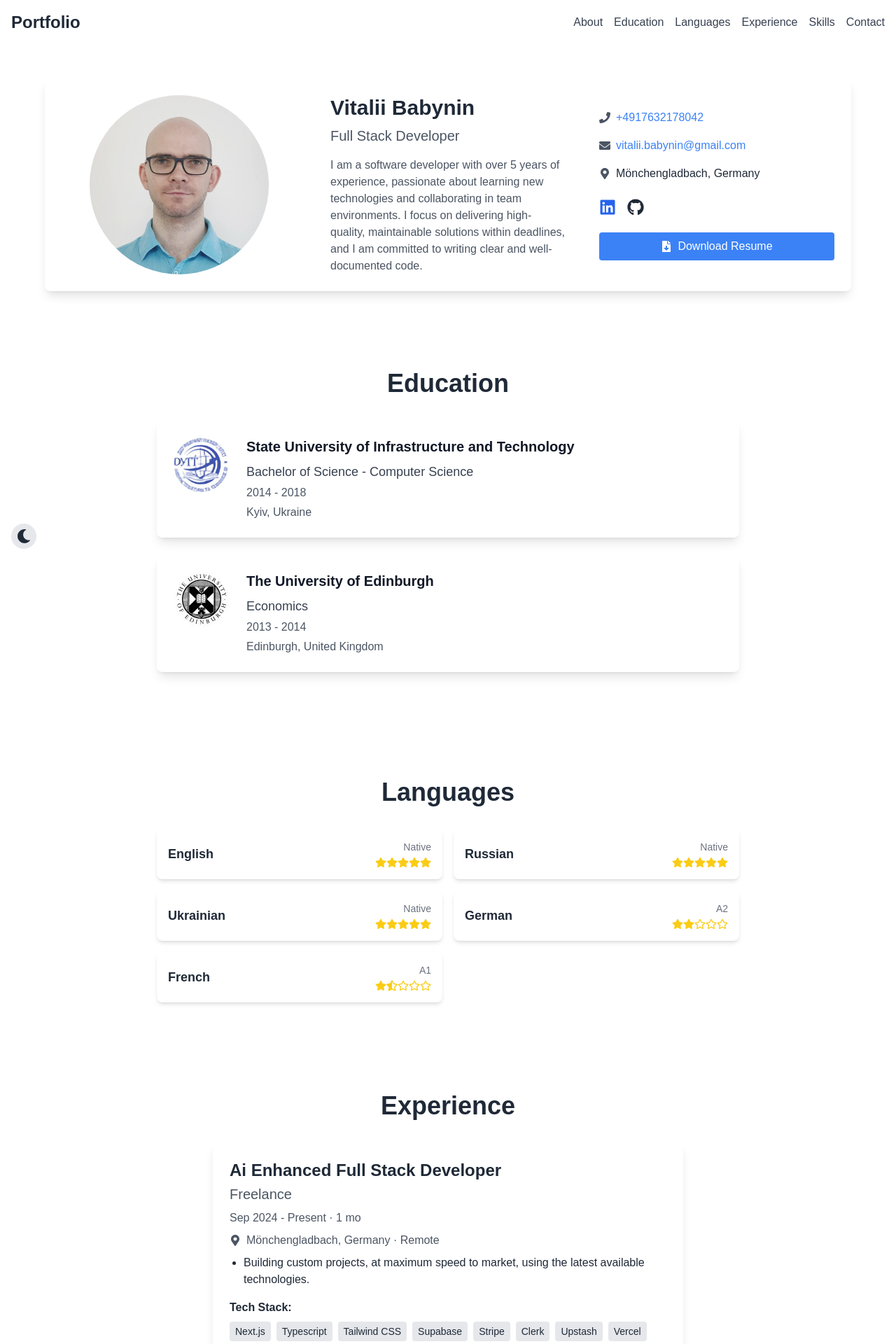
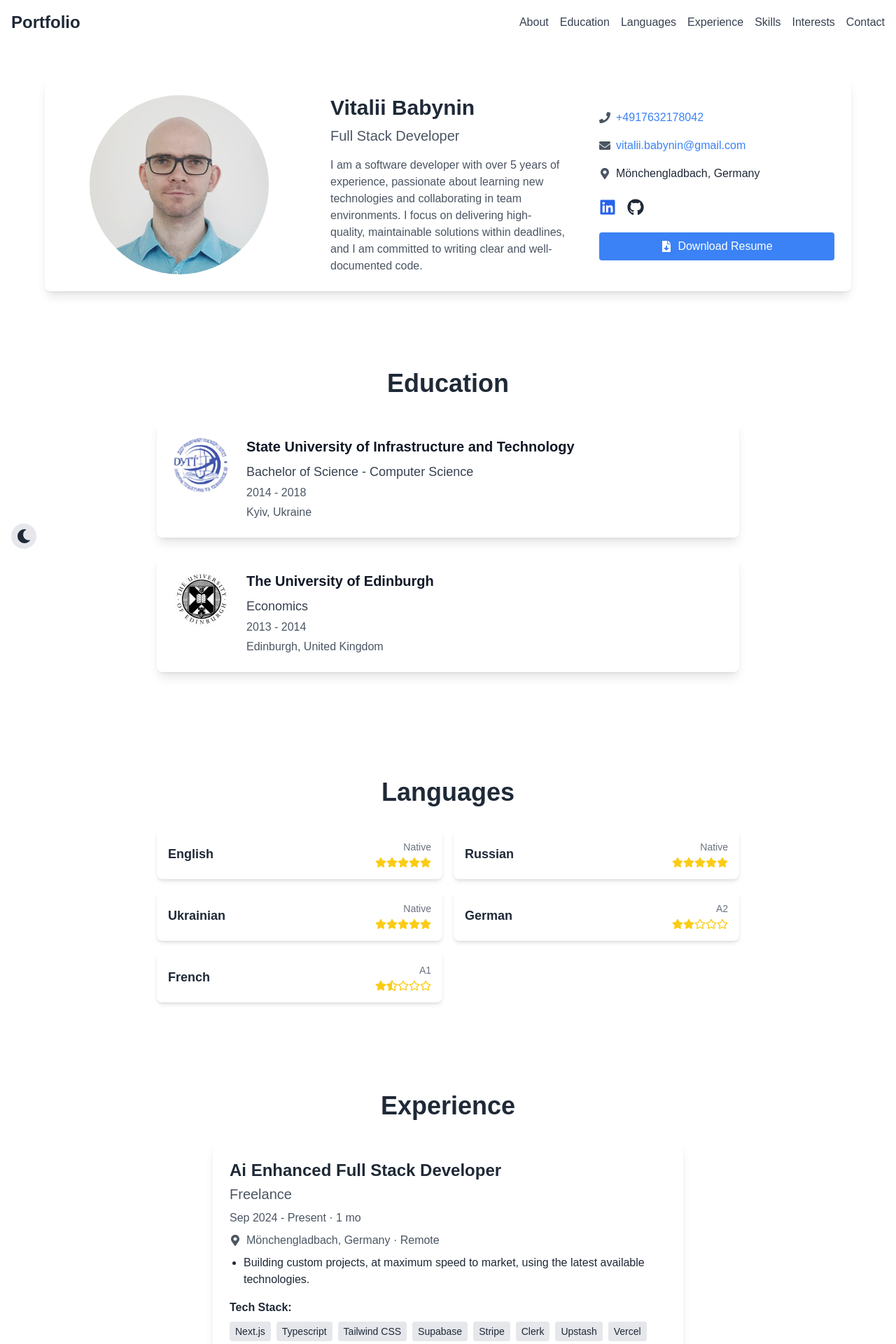
Before and after one commit to vitaliibabynin/curriculum-vitae, a Next.js app: page / in a window 1280 px wide. Shown: the top 1920 px of the page at 70% size. Built offline with nearby package versions, Linux system fonts and the light colour scheme.

Commit message:
Added Interests

```diff
--- a/app/data.ts
+++ b/app/data.ts
@@ -285,3 +285,9 @@ export const skillCategories = [
     ]
   }
 ]
+
+export const interests = {
+  description: "In my free time, I like to compose music on the piano and play guitar." +
+  " I also enjoy biking, boating and traveling to explore new places.",
+  imageUrl: "/images/interests/interests-image.jpg"
+}
--- a/app/page.tsx
+++ b/app/page.tsx
@@ -5,9 +5,10 @@ import ProjectsTimeline from '../components/projects-timeline'
 import SkillsSection from '../components/skills-section'
 import EducationSection from '../components/education-section'
 import LanguagesSection from '../components/languages-section'
+import InterestsSection from '../components/interests-section'
 import ContactSection from '../components/contact-section'
 import BackToTopButton from '../components/back-to-top-button'
-import { developerInfo, projects, skillCategories, languages, educations } from './data'
+import { developerInfo, projects, skillCategories, languages, educations, interests } from './data'
 
 export default function Home() {
   return (
@@ -33,6 +34,10 @@ export default function Home() {
           <h2 className="text-4xl font-bold mb-8 text-center">Skills</h2>
           <SkillsSection categories={skillCategories} />
         </section>
+        <section id="interests" className="py-16">
+          <h2 className="text-4xl font-bold mb-8 text-center">Interests</h2>
+          <InterestsSection {...interests} />
+        </section>
         <section id="contact" className="py-16 md:py-24 flex flex-col justify-center">
           <h2 className="text-4xl font-bold mb-8 text-center">Contact</h2>
           <ContactSection {...developerInfo} />
--- /dev/null
+++ b/components/interests-section.tsx
@@ -0,0 +1,31 @@
+import Image from 'next/image'
+
+interface InterestsSectionProps {
+  description: string
+  imageUrl: string
+}
+
+const InterestsSection: React.FC<InterestsSectionProps> = ({ description, imageUrl }) => {
+  return (
+    <div className="max-w-4xl mx-auto px-4 sm:px-6 lg:px-8">
+      <div className="bg-white dark:bg-gray-800 shadow-lg rounded-lg p-6 flex flex-col md:flex-row items-center">
+        <div className="md:w-1/2 mb-6 md:mb-0 md:mr-6">
+          <blockquote className="text-gray-700 dark:text-gray-300 italic border-l-4 border-blue-500 pl-4">
+            "{description}"
+          </blockquote>
+        </div>
+        <div className="md:w-1/2">
+          <Image
+            src={imageUrl}
+            alt="Interests"
+            width={400}
+            height={300}
+            className="rounded-lg"
+          />
+        </div>
+      </div>
+    </div>
+  )
+}
+
+export default InterestsSection
--- a/components/navigation.tsx
+++ b/components/navigation.tsx
@@ -48,6 +48,7 @@ const Navigation = () => {
     { name: 'Languages', id: 'languages' },
     { name: 'Experience', id: 'experience' },
     { name: 'Skills', id: 'skills' },
+    { name: 'Interests', id: 'interests' },
     { name: 'Contact', id: 'contact' },
   ]
 
```
Also changed, not shown: 1 other file (tests, documents, lock files or other folders).
